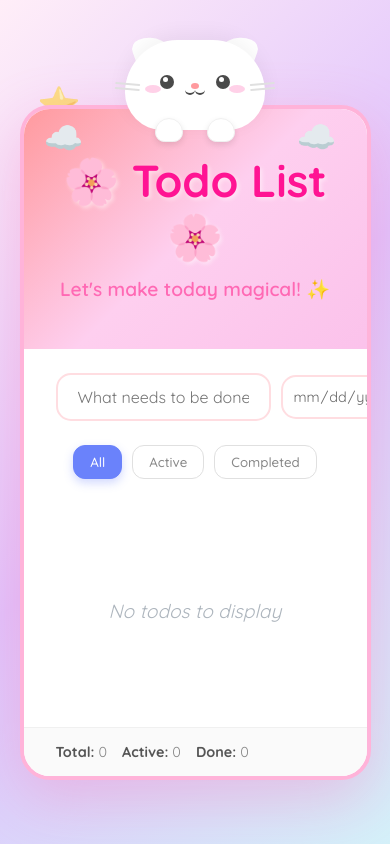
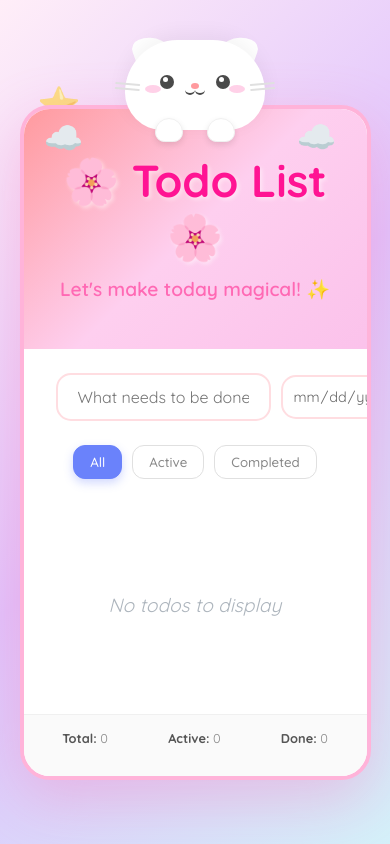
Before and after one commit to sajeena000/to-do-list-application, a Vue app: page / in a window 390 px wide. Built offline with nearby package versions, Linux system fonts and the light colour scheme.

Commit message:
style: enhance responsive design for stats container in TodoStats component

```diff
--- a/src/components/TodoStats.vue
+++ b/src/components/TodoStats.vue
@@ -119,4 +119,24 @@ button {
   background: #ffe5e5;
   color: #d32f2f;
 }
+
+@media (max-width: 600px) {
+  .stats-container {
+    flex-direction: column;
+    gap: 15px;
+    padding: 15px 1rem;
+    height: auto;
+  }
+
+  .counts {
+    width: 100%;
+    justify-content: space-around;
+    font-size: 0.8rem;
+  }
+
+  .actions {
+    width: 100%;
+    justify-content: center;
+  }
+}
 </style>
```
